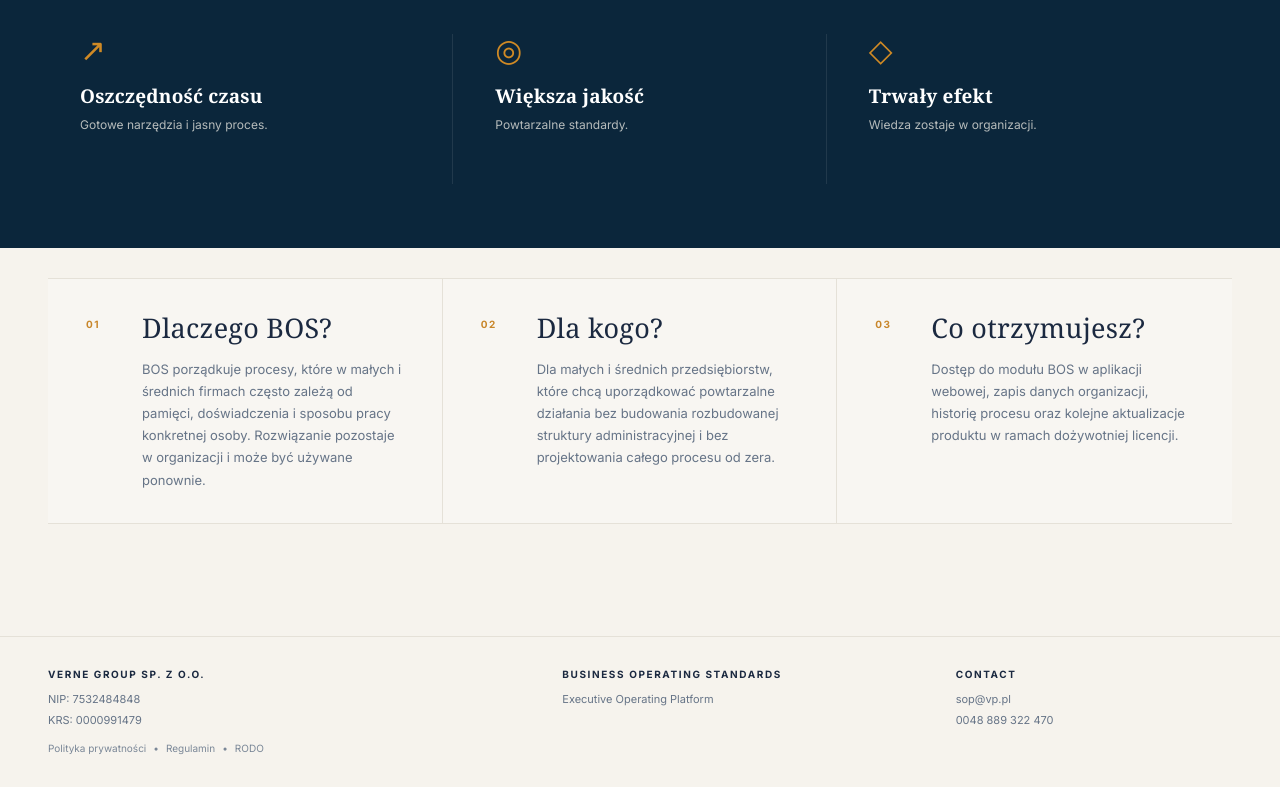
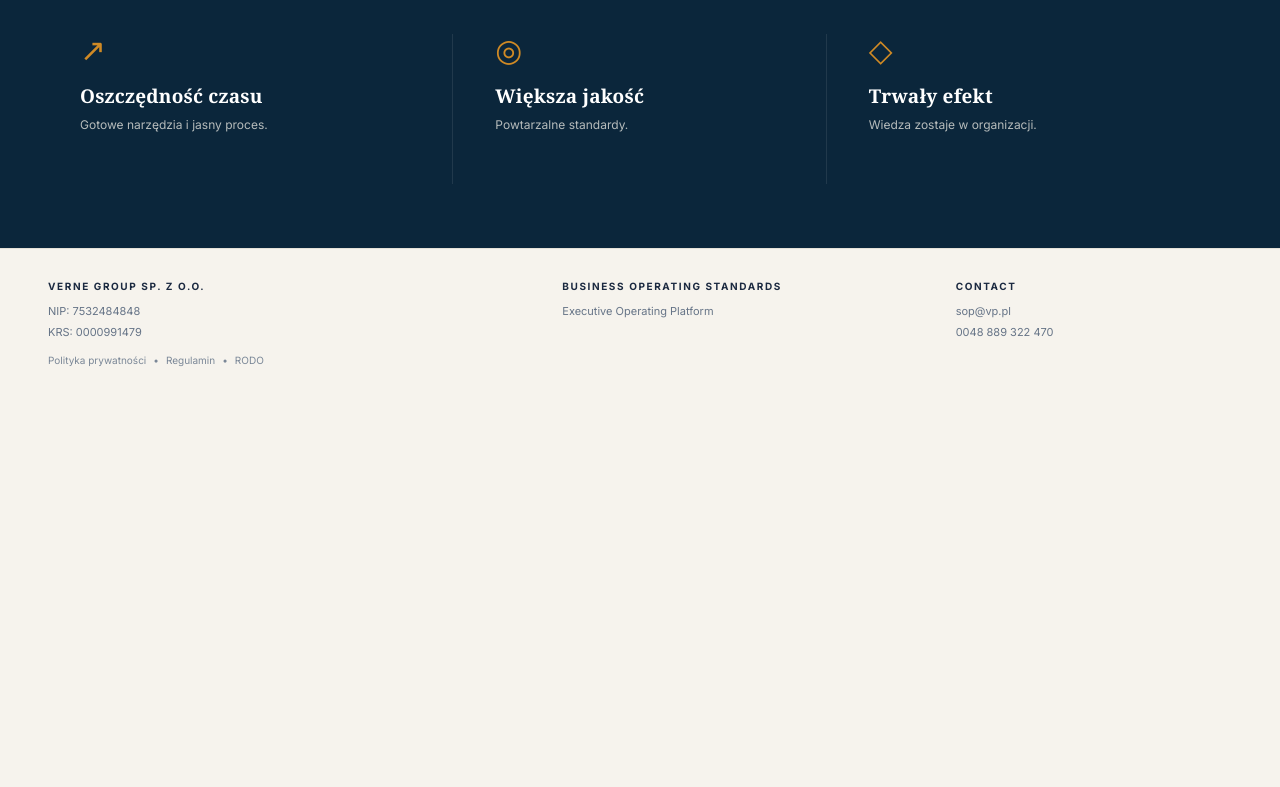
Before and after one commit to vernegroup/bos-platform, a Next.js app: page / in a window 1280 px wide. Shown: the part 1309-2096 px from the top of the page. After the commit the page ends 1708 px from the top, so only its background shows below. Built offline with nearby package versions, Linux system fonts and the light colour scheme.

Commit message:
LAYOUT-06 remove legacy feature strip from homepage

```diff
--- a/app/page.tsx
+++ b/app/page.tsx
@@ -10,7 +10,6 @@ import "./mobile.css";
 import "./product-alignment.css";
 
 import TopBar from "../components/TopBar";
-import FeatureCards from "../components/FeatureCards";
 import BottomBar from "../components/BottomBar";
 import BOSSupport from "../components/BOSSupport/BOSSupport";
 
@@ -125,8 +124,6 @@ export default function HomePage() {
             </div>
           </div>
         </section>
-
-        <FeatureCards />
       </main>
 
       <BottomBar />
```
